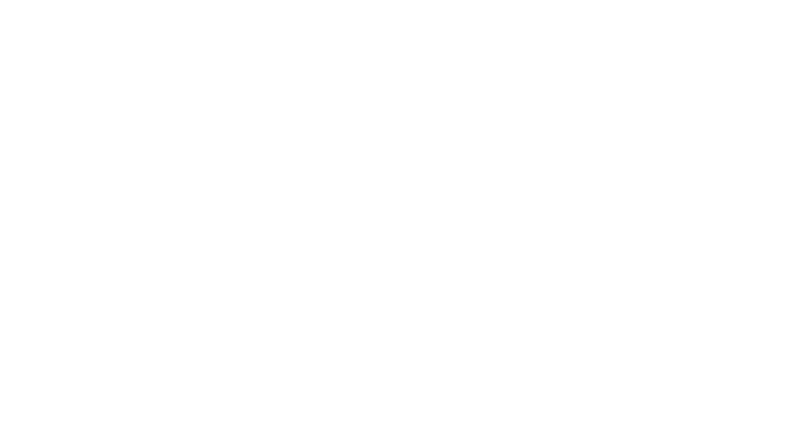
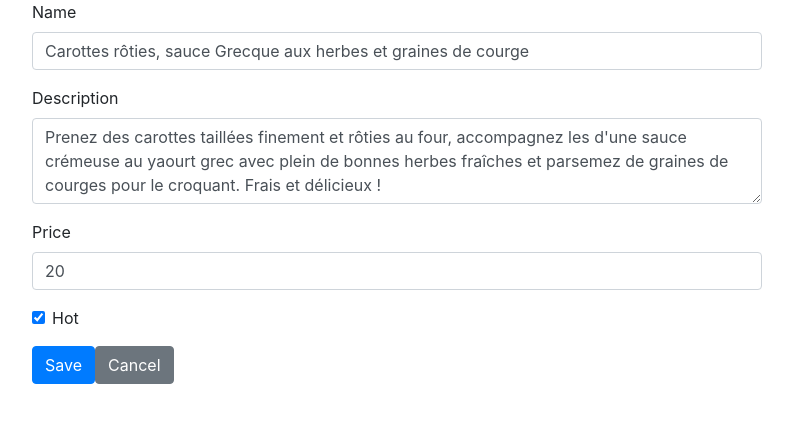
Before and after one commit to surfncode/to-delete2, a React (Create React App) app in the folder frontend/: page /create in a window 1280 px wide. Shown: the top 422 px of the page, without its empty margins (243-1036 px from the left). Built offline with nearby package versions, Linux system fonts and the light colour scheme.

Commit message:
progress in UpdateCreate

```diff
--- a/frontend/src/UpdateCreate.jsx
+++ b/frontend/src/UpdateCreate.jsx
@@ -1,6 +1,134 @@
 
-function UpdateCreate() {
-	return [];
+import * as React from 'react';
+import Button from 'react-bootstrap/Button';
+import Spinner from 'react-bootstrap/Spinner';
+import Container from 'react-bootstrap/Container';
+import Row from 'react-bootstrap/Row';
+import Col from 'react-bootstrap/Col';
+import Form from 'react-bootstrap/Form';
+import { Link,Redirect } from "react-router-dom";
+
+class UpdateCreate  extends React.Component {
+	constructor(props) {
+		super(props);
+		this.state = {};
+		this.onClickSave = this.onClickSave.bind(this);
+		this.onChangeName = this.onChangeName.bind(this);
+		this.onChangeDescription = this.onChangeDescription.bind(this);
+		this.onChangePrice = this.onChangePrice.bind(this);
+		this.onChangeHot = this.onChangeHot.bind(this);
+	}
+
+	render() {
+		console.log("jndb render View");
+		if(this.state.saved) {
+			return (<Redirect to="/" /> );
+		}
+		const dish = this.state.dish;
+		const content =  dish ? this.renderDish(dish) : this.renderLoading();
+		return (
+			<Container>
+				<Row>
+					<Col md={2}></Col>
+					<Col md={8}>
+						{content}
+					</Col>
+					<Col md={2}></Col>
+				</Row>
+			</Container>
+		);
+	}
+
+	renderSaved() {
+		return ;
+	}
+
+	renderDish(dish) {
+		return (
+
+			<div>
+				<Form>
+				  <Form.Group controlId="name">
+				    <Form.Label>Name</Form.Label>
+				    <Form.Control type="text" value={dish.name}
+				    	placeholder="Enter name" onChange={this.onChangeName}/>
+				  </Form.Group>
+				  <Form.Group controlId="description">
+				    <Form.Label>Description</Form.Label>
+				    <Form.Control as="textarea" value={dish.description}
+				    	rows="3"
+				    	placeholder="Enter description" onChange={this.onChangeDescription}/>
+				  </Form.Group>
+				  <Form.Group controlId="price">
+				    <Form.Label>Price</Form.Label>
+				    <Form.Control type="text" value={dish.price}
+				    	placeholder="Enter price" onChange={this.onChangePrice}/>
+				  </Form.Group>
+				  <Form.Group controlId="hot">
+				    <Form.Check type="checkbox" label="Hot" checked={dish.hot}
+				    	onChange={this.onChangeHot}/>
+				  </Form.Group>
+				</Form>
+				<Button variant="primary" onClick={this.onClickSave}>Save</Button>
+				<Link to={"/"}>
+					<Button variant="secondary">Cancel</Button>
+				</Link>
+			</div>
+		);
+	}
+
+	renderLoading() {
+		return (<Spinner animation="border" />);
+	}
+
+	onClickSave(event) {
+		this.setState({saved: true});
+	}
+
+	componentDidMount() {
+		this.setState({dish: getDish()});
+	}
+
+	onChangeName(event) {
+		const name = event.currentTarget.value;
+		console.log("jndb onChangeName",name);
+		this.setState({dish: Object.assign({},this.state.dish,{name: name})});
+	}
+
+	onChangeDescription(event) {
+		const description = event.currentTarget.value;
+		this.setState({dish: Object.assign({},this.state.dish,{description: description})});
+	}
+
+	onChangePrice(event) {
+		const price = event.currentTarget.value;
+		this.setState({dish: Object.assign({},this.state.dish,{price: price})});
+	}
+
+	onChangeHot(event) {
+		const hot = event.currentTarget.checked;
+		this.setState({dish: Object.assign({},this.state.dish,{hot: hot})});
+	}
+
+}
+
+// jndb
+function getDish() {
+	return {
+		id: 1,
+		name: "Carottes rôties, sauce Grecque aux herbes et graines de courge",
+		price: 20,
+		hot: true,
+		description: "Prenez des carottes taillées finement et rôties au four, accompagnez les d'une sauce crémeuse au yaourt grec avec plein de bonnes herbes fraîches et parsemez de graines de courges pour le croquant. Frais et délicieux ! ",
+		ingredients: [
+		"Carotte",
+		"Huile d'olive",
+		"Miel",
+		"Vinaigre balsamique blanc",
+		"Sel",
+		"Poivre",
+		]
+	};
 }
 
 export default UpdateCreate;
--- a/frontend/src/View.jsx
+++ b/frontend/src/View.jsx
@@ -47,7 +47,7 @@
 			    <Card.Text>{dish.description}</Card.Text>
 			    <Card.Subtitle className="mb-2 text-muted">Ingredients</Card.Subtitle>
 			    <ListGroup variant="flush">
-			    	{dish.ingredients.map(ingredient => (<ListGroup.Item>{ingredient}</ListGroup.Item>))}
+			    	{dish.ingredients.map(ingredient => (<ListGroup.Item key={ingredient}>{ingredient}</ListGroup.Item>))}
 			     </ListGroup>
 			    <Link to={"/"}>
 			    	<Button variant="primary">Close</Button>
```
